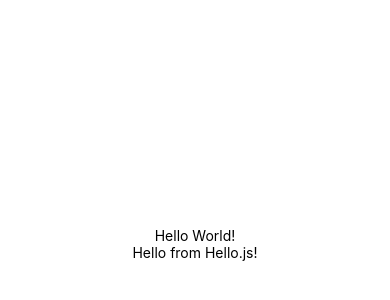
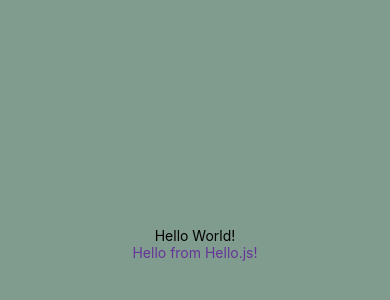
Before and after one commit to rebeccahongsf/react-tipcalc, a React Native app: screen / in a window 390 px wide. Shown: the part 178-478 px from the top of the page. Built offline with nearby package versions, Linux system fonts and the light colour scheme.

Commit message:
Test StyleSheet

```diff
--- a/App.js
+++ b/App.js
@@ -15,7 +15,7 @@ export default function App() {
 const styles = StyleSheet.create({
   container: {
     flex: 1,
-    backgroundColor: '#fff',
+    backgroundColor: '#809C8E',
     alignItems: 'center',
     justifyContent: 'center',
   },
--- a/Hello.js
+++ b/Hello.js
@@ -1,10 +1,16 @@
 import React from 'react';
-import { View, Text } from 'react-native';
+import { StyleSheet, View, Text } from 'react-native';
 
 export default function Hello() {
     return (
         <View>
-            <Text>Hello from Hello.js!</Text>
+            <Text style={styles.hello}>Hello from Hello.js!</Text>
         </View>
     );
 }
+
+const styles = StyleSheet.create({
+    hello: {
+        color: 'rebeccapurple',
+    }
+});
```
